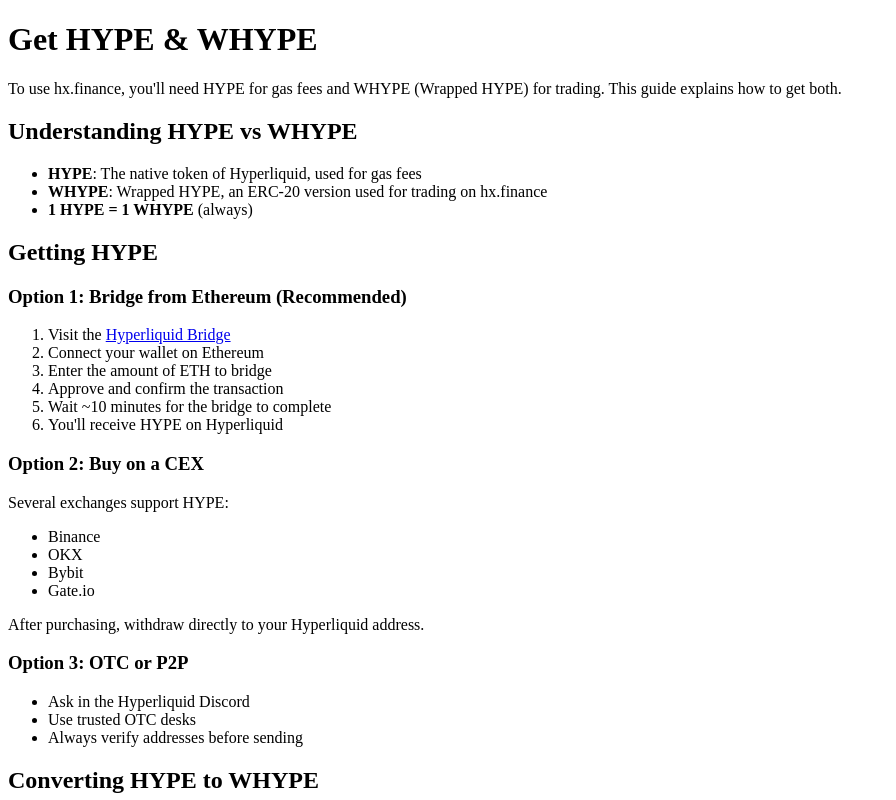
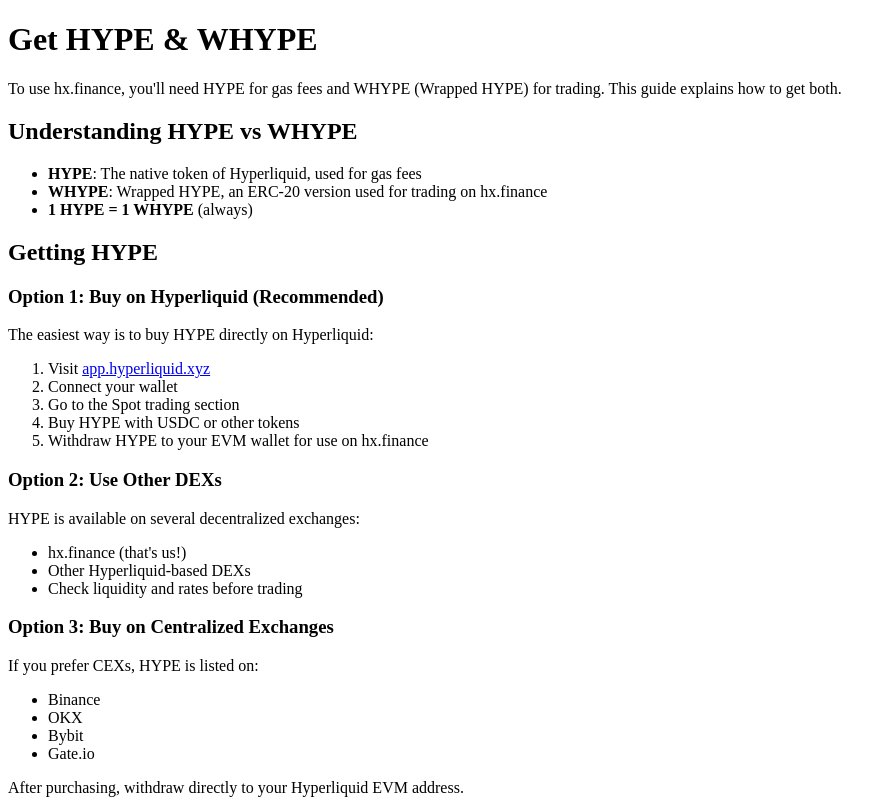
Before and after one commit to hxfinance/hx-docs, a Next.js app: page /getting-started/get-hype in a window 1280 px wide. Shown: the top 800 px of the page, without its empty margins (0-896 px from the left). Built offline with nearby package versions, Linux system fonts and the light colour scheme.

Commit message:
Update HYPE acquisition guide to prioritize Hyperliquid app
- Reordered options to recommend Hyperliquid app first
- Then other DEXs (including hx.finance)
- Then centralized exchanges like Binance
- Bridge from Ethereum moved to option 4
- Fixed app.hx.finance URL in wrapping section

```diff
--- a/pages/getting-started/get-hype.mdx
+++ b/pages/getting-started/get-hype.mdx
@@ -10,7 +10,34 @@
 
 ## Getting HYPE
 
-### Option 1: Bridge from Ethereum (Recommended)
+### Option 1: Buy on Hyperliquid (Recommended)
+
+The easiest way is to buy HYPE directly on Hyperliquid:
+
+1. Visit [app.hyperliquid.xyz](https://app.hyperliquid.xyz)
+2. Connect your wallet
+3. Go to the Spot trading section
+4. Buy HYPE with USDC or other tokens
+5. Withdraw HYPE to your EVM wallet for use on hx.finance
+
+### Option 2: Use Other DEXs
+
+HYPE is available on several decentralized exchanges:
+- hx.finance (that's us!)
+- Other Hyperliquid-based DEXs
+- Check liquidity and rates before trading
+
+### Option 3: Buy on Centralized Exchanges
+
+If you prefer CEXs, HYPE is listed on:
+- Binance
+- OKX
+- Bybit
+- Gate.io
+
+After purchasing, withdraw directly to your Hyperliquid EVM address.
+
+### Option 4: Bridge from Ethereum
 
 1. Visit the [Hyperliquid Bridge](https://bridge.hyperliquid.xyz)
 2. Connect your wallet on Ethereum
@@ -19,29 +46,13 @@
 5. Wait ~10 minutes for the bridge to complete
 6. You'll receive HYPE on Hyperliquid
 
-### Option 2: Buy on a CEX
-
-Several exchanges support HYPE:
-- Binance
-- OKX
-- Bybit
-- Gate.io
-
-After purchasing, withdraw directly to your Hyperliquid address.
-
-### Option 3: OTC or P2P
-
-- Ask in the Hyperliquid Discord
-- Use trusted OTC desks
-- Always verify addresses before sending
-
 ## Converting HYPE to WHYPE
 
 Once you have HYPE, you need to wrap it to trade on hx.finance:
 
 ### Method 1: Using hx.finance Interface
 
-1. Go to [hx.finance](https://hx.finance)
+1. Go to [app.hx.finance](https://app.hx.finance)
 2. Click "Wrap" in the top menu
 3. Enter the amount of HYPE to wrap
 4. Click "Wrap HYPE"
```
